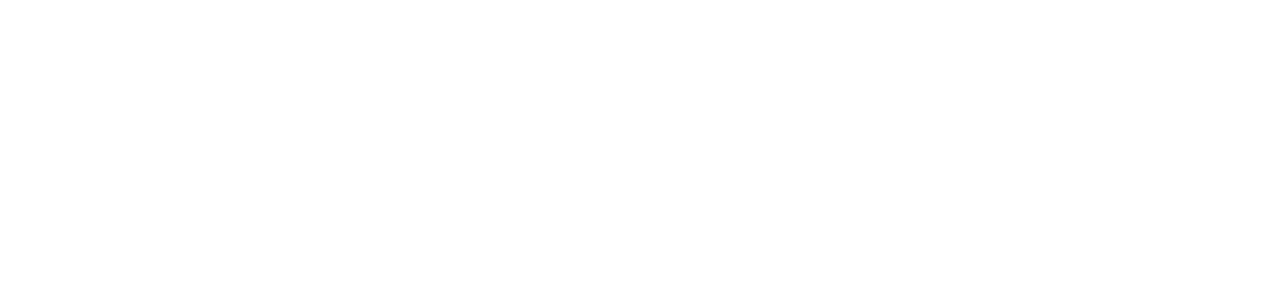
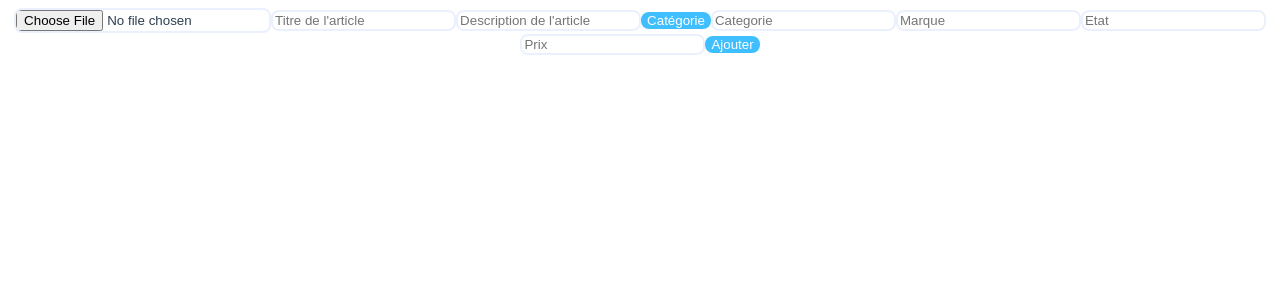
Before and after one commit to NaitSlimaneAziz/code4marseille-laola, a Vue app in the folder front-end/laola/: page /sale in a window 1280 px wide. Before the commit this address had no page. Shown: the top 300 px of the page. Built offline with nearby package versions, Linux system fonts and the light colour scheme.

Commit message:
card category sale et  début de style updated

```diff
--- a/front-end/laola/src/App.vue
+++ b/front-end/laola/src/App.vue
@@ -15,7 +15,8 @@
 
 <style>
 #app {
-  font-family: Avenir, Helvetica, Arial, sans-serif;
+  font-family: -apple-system, BlinkMacSystemFont, "Segoe UI", Roboto, Oxygen,
+    Ubuntu, Cantarell, "Open Sans", "Helvetica Neue", sans-serif;
   -webkit-font-smoothing: antialiased;
   -moz-osx-font-smoothing: grayscale;
   text-align: center;
@@ -34,4 +35,21 @@
 #nav a.router-link-exact-active {
   color: #42b983;
 }
+input {
+  border: #ebf0ff solid 2px;
+  border-radius: 8px;
+}
+placeholder {
+  font-size: 20 px;
+  color: #9098b1;
+}
+a {
+  color: #40bfff;
+}
+button {
+  background-color: #40bfff;
+  color: white;
+  border: none;
+  border-radius: 8px;
+}
 </style>
--- /dev/null
+++ b/front-end/laola/src/components/Category.vue
@@ -0,0 +1,41 @@
+<template>
+  <div class="dropdown">
+    <button @click="myFunction()" class="dropbtn">Catégorie</button>
+    <div id="myDropdown" class="dropdown-content">
+      <!-- <input
+        type="text"
+        placeholder="Search.."
+        id="myInput"
+        onkeyup="filterFunction()"
+      /> -->
+      <a ref="#football"><i class="fas fa-futbol"> </i>Football </a>
+      <a ref="#tennis"><i class="fas fa-table-tennis"></i> Tennis</a>
+      <a ref="#basketball"><i class="fas fa-basketball-ball"></i> Basketball</a>
+      <a ref="#handball"><i class="fas fa-circle"></i> Handball</a>
+      <a href="#judo"><i class="fas fa-fist-raised"></i> Judo</a>
+      <a href="#golf"><i class="fas fa-golf-ball"></i> Golf</a>
+      <a href="#natation"><i class="fas fa-swimmer"></i> Natation</a>
+      <a href="#petanque"><i class="fas fa-baseball-ball"></i> Pétanque</a>
+      <a href="#rugby"><i class="fas fa-football-ball"></i> Rugby</a>
+    </div>
+  </div>
+</template>
+
+<script>
+export default {
+  name: "Category",
+  methods: {
+    myFunction() {
+      document.getElementById("myDropdown").classList.toggle("show");
+    },
+  },
+};
+</script>
+
+
+<style scoped>
+button {
+  border: none;
+  background-color: none;
+}
+</style>
--- a/front-end/laola/src/router/index.js
+++ b/front-end/laola/src/router/index.js
@@ -5,6 +5,7 @@
 import Compte from "../views/Compte.vue";
 import Cagnotte from "../views/Cagnotte.vue";
 import Contribution from "../views/Contribution.vue";
+import Sale from "../views/Sale.vue";
 
 const routes = [
   {
@@ -37,6 +38,11 @@
     name: "Contribution",
     component: Contribution,
   },
+  {
+    path: "/sale",
+    name: "Sale",
+    component: Sale,
+  },
 ];
 
 const router = createRouter({
--- a/front-end/laola/src/views/Home.vue
+++ b/front-end/laola/src/views/Home.vue
@@ -1,12 +1,20 @@
 <template>
   <div class="home">
     <nav>
-      <i class="fas fa-home"></i>
-      <p>Catégorie</p>
-      <i class="far fa-user"></i>
-      <p>Mon compte</p>
-      <i class="fas fa-shopping-cart"></i>
-      <p>Panier</p>
+      <div>
+        <i class="fas fa-home"></i>
+        <Category />
+      </div>
+      <div>
+        <a href="/login"
+          ><i class="far fa-user"></i>
+          <p>Mon compte</p></a
+        >
+      </div>
+      <div>
+        <i class="fas fa-shopping-cart"></i>
+        <p>Panier</p>
+      </div>
     </nav>
 
     <div>
@@ -15,7 +23,7 @@
           name="q"
           type="text"
           size="15"
-          placeholder="Entrer votre recherche..."
+          placeholder="Entrez votre recherche..."
         />
         <input id="button-submit" type="submit" value=" " />
       </form>
@@ -41,11 +49,13 @@
 
 <script>
 import Card from "@/components/Card.vue";
+import Category from "@/components/Category.vue";
 
 export default {
   name: "Home",
   components: {
     Card,
+    Category,
   },
   data() {
     return {
--- a/front-end/laola/src/views/Register.vue
+++ b/front-end/laola/src/views/Register.vue
@@ -163,6 +163,9 @@
         }
       }
     },
+    myFunction() {
+      document.getElementById("myDropdown").classList.toggle("show");
+    },
   },
 };
 </script>
--- /dev/null
+++ b/front-end/laola/src/views/Sale.vue
@@ -0,0 +1,62 @@
+<template>
+  <form @submit.prevent action="/action_page.php">
+    <input type="file" id="myFile" name="filename" />
+    <input type="text" placeholder="Titre de l'article" />
+    <input type="text" placeholder="Description de l'article" />
+    <Category />
+    <input type="text" placeholder="Categorie" />
+    <input type="text" placeholder="Marque" />
+    <input type="text" placeholder="Etat" />
+    <input type="text" placeholder="Prix" />
+    <button>Ajouter</button>
+  </form>
+</template>
+<script>
+import Category from "../components/Category.vue";
+export default {
+  name: "Sale",
+  components: { Category },
+
+  methods: {
+    myFunction() {
+      document.getElementById("myDropdown").classList.toggle("show");
+    },
+  },
+};
+</script>
+
+<style>
+#myInput:focus {
+  outline: 3px solid #ddd;
+}
+
+.dropdown {
+  position: relative;
+  display: inline-block;
+}
+
+.dropdown-content {
+  display: none;
+  position: absolute;
+  background-color: #f6f6f6;
+  min-width: 230px;
+  overflow: auto;
+  border: 1px solid #ddd;
+  z-index: 1;
+}
+
+.dropdown-content a {
+  color: black;
+  padding: 12px 16px;
+  text-decoration: none;
+  display: block;
+}
+
+.dropdown a:hover {
+  background-color: #ddd;
+}
+
+.show {
+  display: block;
+}
+</style>
```
Also changed, not shown: front-end/laola/src/assets/logo.png.
